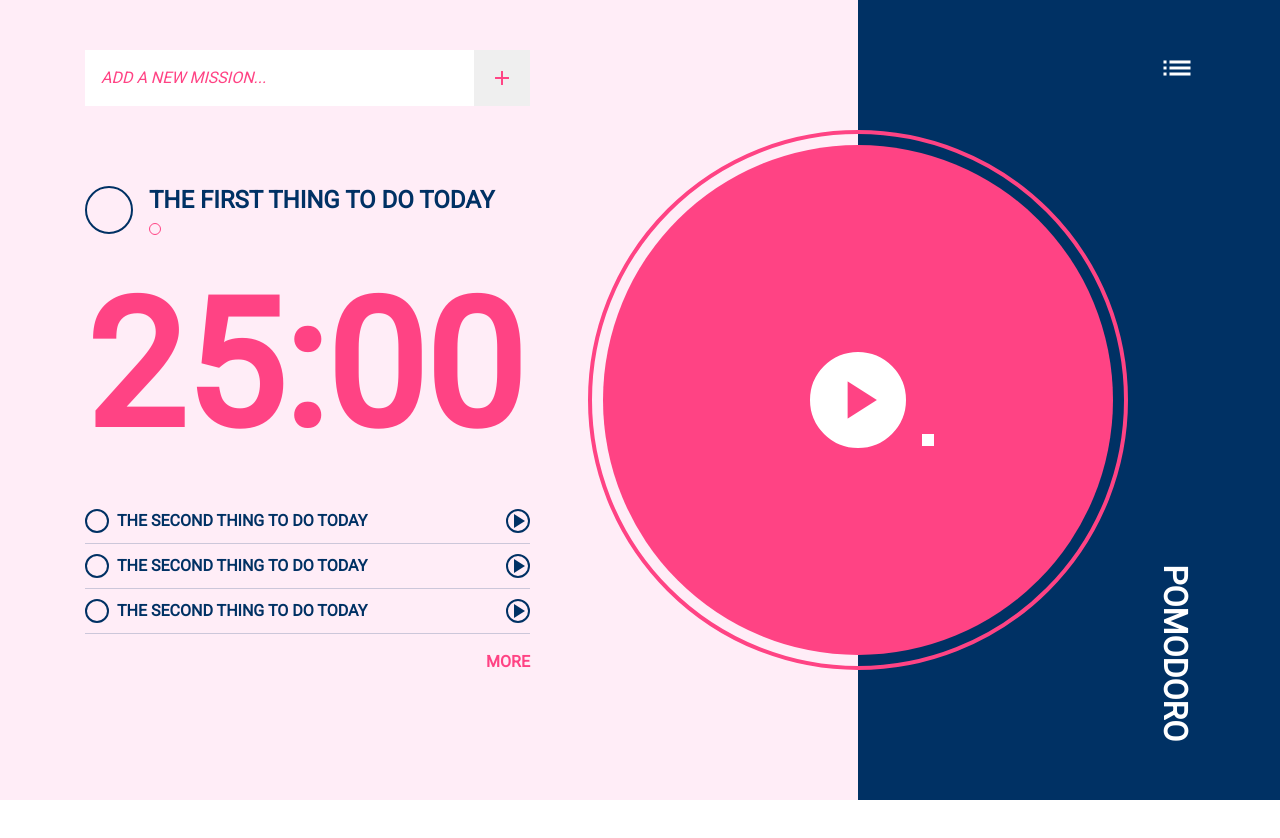
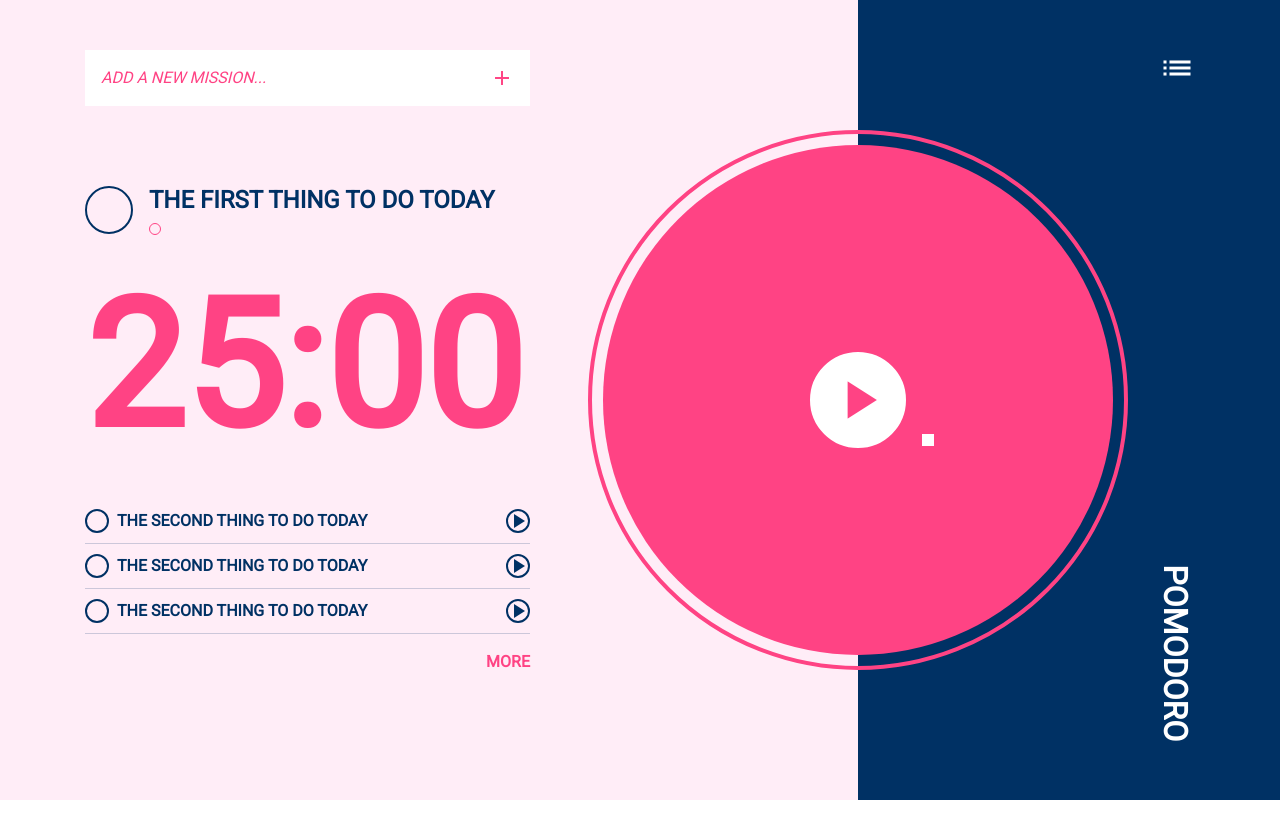
Before and after one commit to mrmosssir/Tomato, a Vue app: page /#/todo in a window 1280 px wide. Shown: the top 838 px of the page. Built offline with nearby package versions, Linux system fonts and the light colour scheme.

Commit message:
layout fix

```diff
--- a/src/App.vue
+++ b/src/App.vue
@@ -3,10 +3,10 @@
     <div class="row">
       <div class="col-8 bg-primary" style="height: 100vh;">
         <div class="w-445 ml-85 mt-50">
-          <div class="d-flex bg-white">
+          <div class="d-flex">
             <input class="border-0 w-100 p-3 text-secondary list-input" type="text"
                    placeholder="ADD A NEW MISSION...">
-            <button class="d-flex border-0 p-3">
+            <button class="d-flex border-0 p-3 bg-white">
               <i class="material-icons text-secondary">
                 add
               </i>
@@ -86,24 +86,24 @@
     <div class="option bg-third row">
       <div class="col-5 pt-50 pl-85 h-100 d-flex flex-column justify-content-between">
         <div>
-          <a href="/#/todo" class="option-list">
+          <router-link to="/todo" class="option-list">
             <i class="material-icons mr-3">
             list
             </i>
             TO-DO LIST
-          </a>
-          <a href="/#/analytics" class="option-list">
+          </router-link>
+          <router-link to="/analytics" class="option-list">
             <i class="material-icons mr-3">
               insert_chart
             </i>
             ANALYTICS
-          </a>
-          <a href="/#/ringtones" class="option-list">
+          </router-link>
+          <router-link to="/ringtones" class="option-list">
             <i class="material-icons mr-3">
               library_music
             </i>
             RINGTONES
-          </a>
+          </router-link>
         </div>
         <div class="option-clock">
           <div class="option-play-button-back">
--- a/src/components/Todolist.vue
+++ b/src/components/Todolist.vue
@@ -3,7 +3,7 @@
         <div class="d-flex mt-50">
           <input class="border-0 w-100 p-3 text-secondary list-input" type="text"
                    placeholder="ADD A NEW MISSION...">
-            <button class="d-flex border-0 p-3">
+            <button class="d-flex border-0 p-3 bg-white">
               <i class="material-icons text-secondary bg-white">
                 add
               </i>
```
Also changed, not shown: 6 other files (tests, documents, lock files or other folders).
